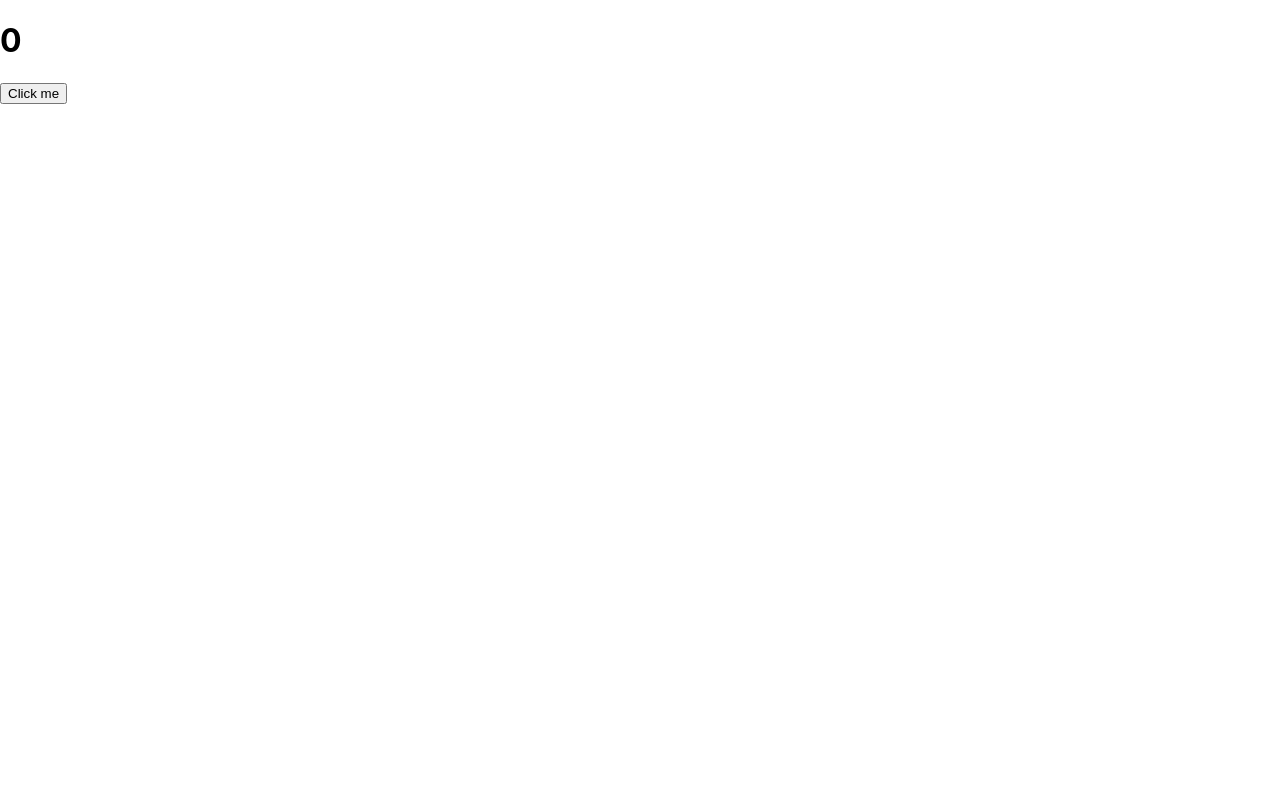
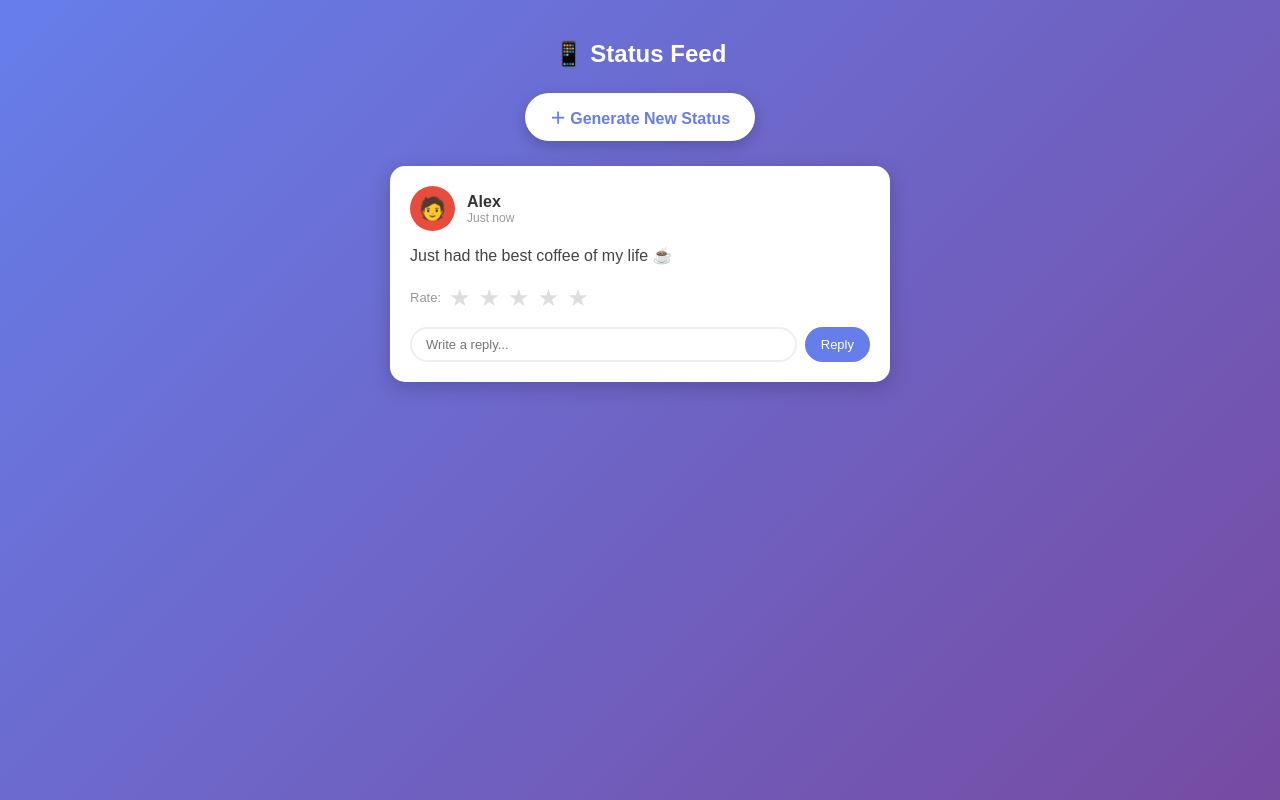
Before and after one commit to jerryje01/my-first-react, a React (Create React App) app: page / in a window 1280 px wide. Built offline with nearby package versions, Linux system fonts and the light colour scheme.

Commit message:
some files deleted

```diff
--- a/src/App.js
+++ b/src/App.js
@@ -1,14 +1,63 @@
 import { useState } from "react";
+import StatusCard from "./StatusCard";
+
+const allStatuses = [
+  { id: 1, username: "Alex", emoji: "🧑", color: "#e74c3c", text: "Just had the best coffee of my life ☕" },
+  { id: 2, username: "Sarah", emoji: "👩", color: "#9b59b6", text: "Finally finished my project after 3 sleepless nights 🎉" },
+  { id: 3, username: "Mike", emoji: "👨", color: "#2ecc71", text: "Anyone else think Mondays should be optional? 😅" },
+  { id: 4, username: "Emma", emoji: "👱", color: "#e67e22", text: "Just booked flights to Japan! Cannot wait 🌸" },
+  { id: 5, username: "James", emoji: "🧔", color: "#1abc9c", text: "Cooked dinner from scratch. Only slightly burnt 🔥" },
+];
 
 function App() {
-  const [count, setCount] = useState(0);
+  const [posts, setPosts] = useState([allStatuses[0]]);
+
+  function addRandomPost() {
+    const remaining = allStatuses.filter(s => !posts.find(p => p.id === s.id));
+    if (remaining.length === 0) return;
+    const random = remaining[Math.floor(Math.random() * remaining.length)];
+    setPosts([random, ...posts]);
+  }
 
   return (
     <div>
-      <h1>{count}</h1>
-      <button onClick={() => setCount(count + 1)}>
-        Click me
+      <h1 style={{
+        textAlign: "center",
+        color: "white",
+        marginBottom: "25px",
+        fontSize: "24px"
+      }}>
+        📱 Status Feed
+      </h1>
+
+      <button
+        onClick={addRandomPost}
+        style={{
+          display: "block",
+          margin: "0 auto 25px auto",
+          padding: "12px 25px",
+          backgroundColor: "white",
+          color: "#667eea",
+          border: "none",
+          borderRadius: "25px",
+          fontSize: "16px",
+          fontWeight: "bold",
+          cursor: "pointer",
+          boxShadow: "0px 5px 15px rgba(0,0,0,0.2)"
+        }}
+      >
+        ＋ Generate New Status
       </button>
+
+      {posts.map(post => (
+        <StatusCard
+          key={post.id}
+          username={post.username}
+          emoji={post.emoji}
+          color={post.color}
+          text={post.text}
+        />
+      ))}
     </div>
   );
 }
--- a/src/index.css
+++ b/src/index.css
@@ -1,13 +1,12 @@
-body {
+* {
+  box-sizing: border-box;
   margin: 0;
-  font-family: -apple-system, BlinkMacSystemFont, 'Segoe UI', 'Roboto', 'Oxygen',
-    'Ubuntu', 'Cantarell', 'Fira Sans', 'Droid Sans', 'Helvetica Neue',
-    sans-serif;
-  -webkit-font-smoothing: antialiased;
-  -moz-osx-font-smoothing: grayscale;
+  padding: 0;
 }
 
-code {
-  font-family: source-code-pro, Menlo, Monaco, Consolas, 'Courier New',
-    monospace;
+body {
+  font-family: Arial, sans-serif;
+  background: linear-gradient(135deg, #667eea, #764ba2);
+  min-height: 100vh;
+  padding: 40px 20px;
 }
--- a/src/index.js
+++ b/src/index.js
@@ -2,7 +2,6 @@ import React from 'react';
 import ReactDOM from 'react-dom/client';
 import './index.css';
 import App from './App';
-import reportWebVitals from './reportWebVitals';
 
 const root = ReactDOM.createRoot(document.getElementById('root'));
 root.render(
@@ -10,8 +9,3 @@ root.render(
     <App />
   </React.StrictMode>
 );
-
-// If you want to start measuring performance in your app, pass a function
-// to log results (for example: reportWebVitals(console.log))
-// or send to an analytics endpoint. Learn more: https://bit.ly/CRA-vitals
-reportWebVitals();
--- a/src/reportWebVitals.js
+++ /dev/null
@@ -1,13 +0,0 @@
-const reportWebVitals = onPerfEntry => {
-  if (onPerfEntry && onPerfEntry instanceof Function) {
-    import('web-vitals').then(({ getCLS, getFID, getFCP, getLCP, getTTFB }) => {
-      getCLS(onPerfEntry);
-      getFID(onPerfEntry);
-      getFCP(onPerfEntry);
-      getLCP(onPerfEntry);
-      getTTFB(onPerfEntry);
-    });
-  }
-};
-
-export default reportWebVitals;
```
Also changed, not shown: src/App.css (deleted, +0 -38 lines), src/setupTests.js (deleted, +0 -5 lines), src/logo.svg (deleted), 1 other file (tests, documents, lock files or other folders).
